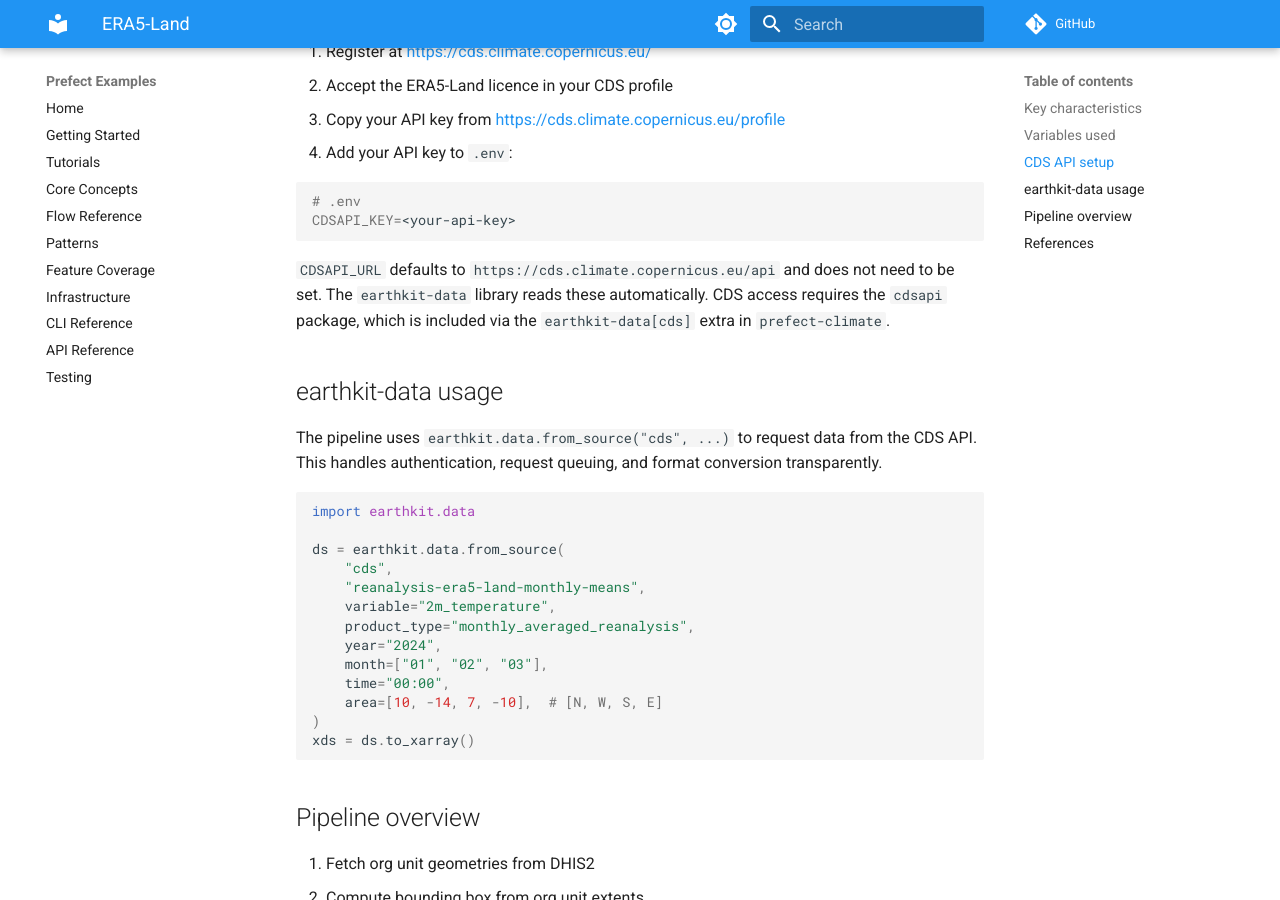
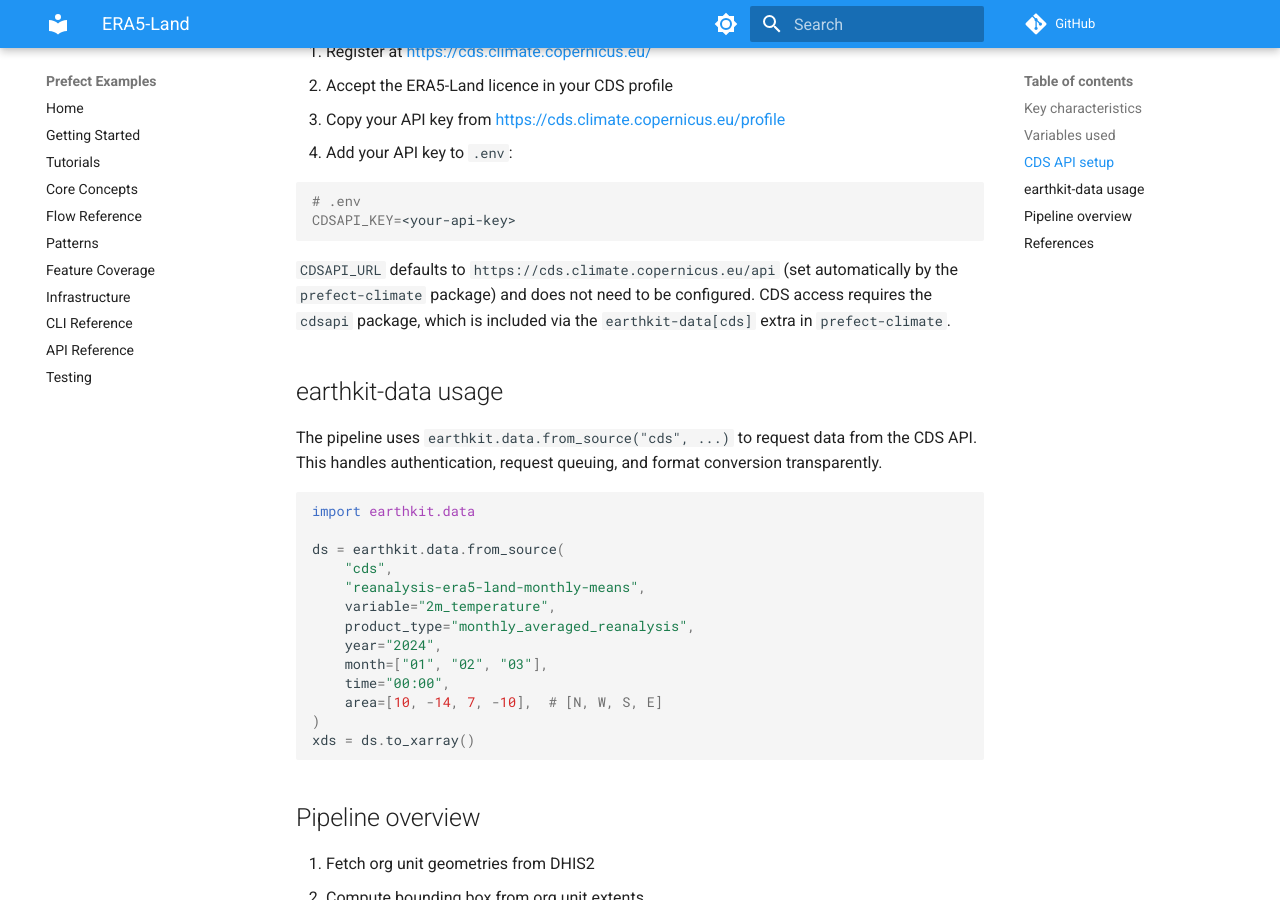
Before and after one commit to mortenoh/prefect-examples, an MkDocs documentation site: the page built from docs/era5-land.md, in a window 1280 px wide and 900 px high, scrolled down 1036 px. Built offline with MkDocs 1.6.1 and Material for MkDocs 9.7.7, drawn with Linux system fonts in a browser that asks for light colours; comment, search, counter and statistics services are not loaded.

Commit message:
fix: set CDSAPI_URL default for earthkit-data credential discovery
earthkit-data's prompt system requires both CDSAPI_URL and CDSAPI_KEY
environment variables to be present. Without CDSAPI_URL, it falls back
to an interactive prompt that fails with EOFError in Docker containers.

Set the URL default via os.environ.setdefault() in the download module
and add it to the ERA5 Docker service environment in compose.yml.

````diff
--- a/compose.yml
+++ b/compose.yml
@@ -123,6 +123,7 @@
         required: false
     environment:
       PREFECT_API_URL: http://prefect-server:4200/api
+      CDSAPI_URL: https://cds.climate.copernicus.eu/api
     restart: unless-stopped
 
   dhis2-chirps-rainfall-docker:
--- a/docs/era5-land.md
+++ b/docs/era5-land.md
@@ -40,10 +40,10 @@
 CDSAPI_KEY=<your-api-key>
 ```
 
-`CDSAPI_URL` defaults to `https://cds.climate.copernicus.eu/api` and does
-not need to be set. The `earthkit-data` library reads these automatically.
-CDS access requires the `cdsapi` package, which is included via the
-`earthkit-data[cds]` extra in `prefect-climate`.
+`CDSAPI_URL` defaults to `https://cds.climate.copernicus.eu/api` (set
+automatically by the `prefect-climate` package) and does not need to be
+configured. CDS access requires the `cdsapi` package, which is included
+via the `earthkit-data[cds]` extra in `prefect-climate`.
 
 ## earthkit-data usage
 
````
Also changed, not shown: 1 other file.
